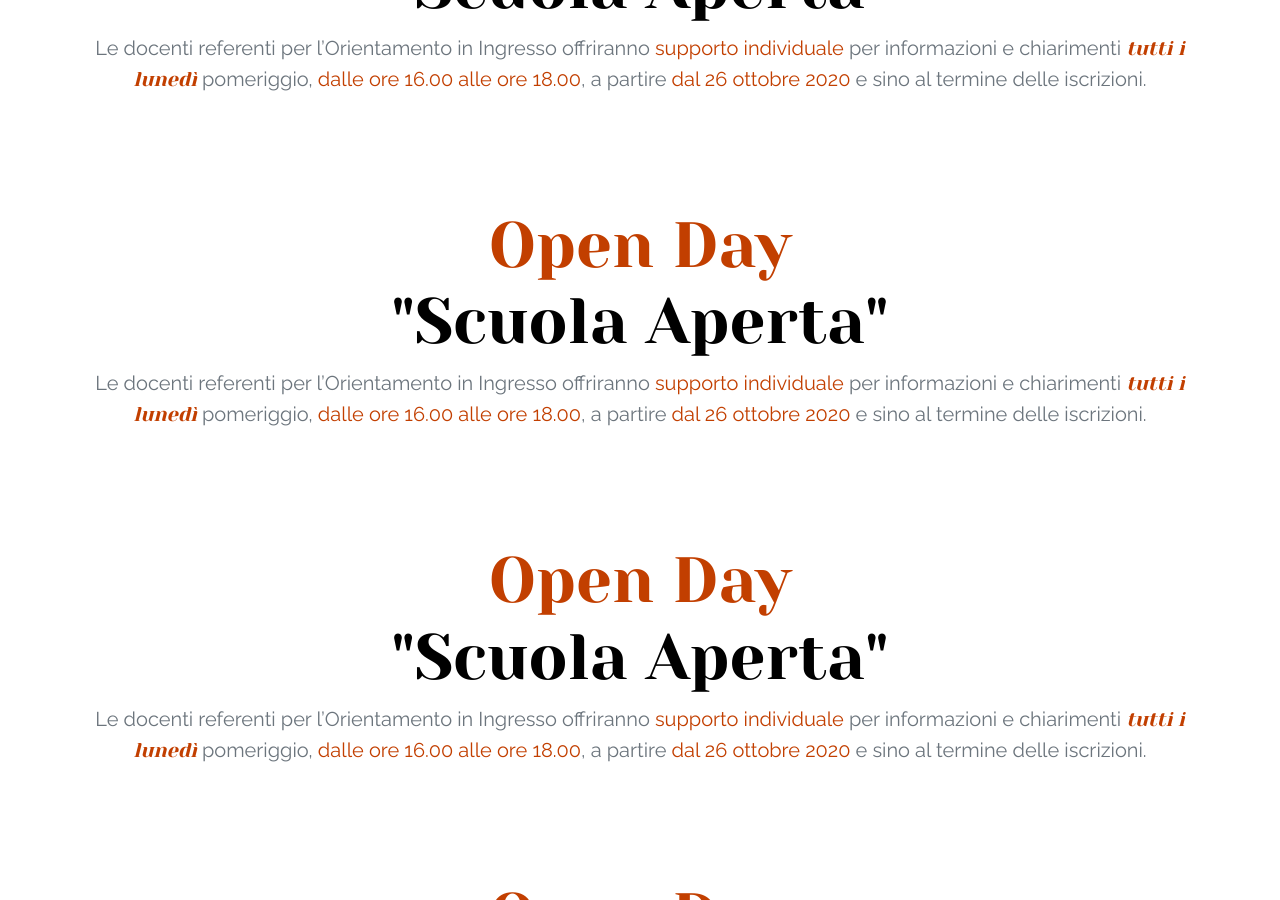
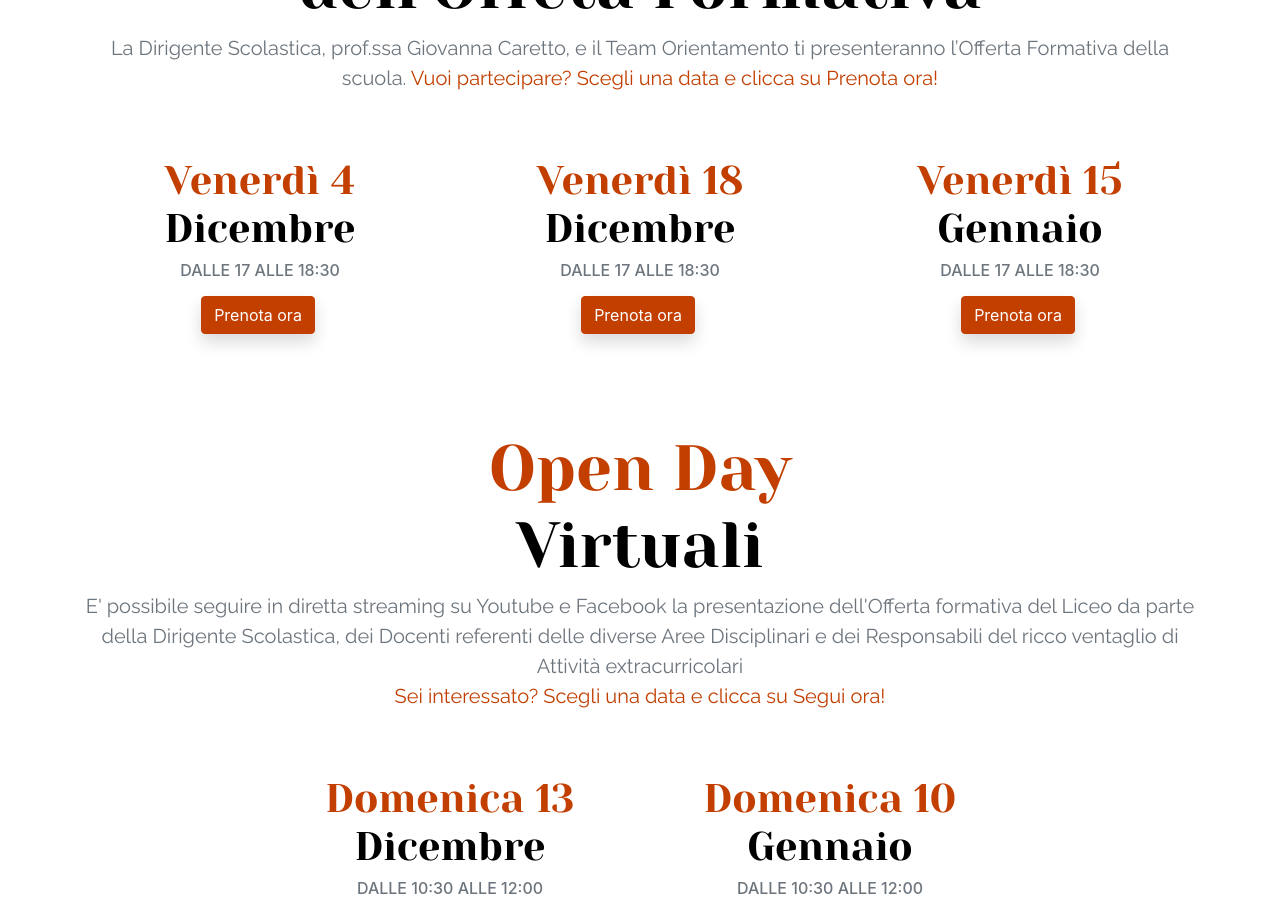
Before and after one commit to PiervitoCreanza/orientamento.liceodegiorgi.edu.it, a Jekyll site: the page built from incontri.html, in a window 1280 px wide and 900 px high, scrolled down 1077 px. Built offline with Jekyll 4.4.1, drawn with Linux system fonts in a browser that asks for light colours; some of the changed text lies outside the part shown.

Commit message:
Revert changes to 413507a792cbf9ab526f89fcccc0686ea8a1892c

```diff
--- a/_data/incontri.json
+++ b/_data/incontri.json
@@ -9,19 +9,19 @@
             "sottotitolo": "La Dirigente Scolastica, prof.ssa Giovanna Caretto, e il Team Orientamento ti presenteranno l’Offerta Formativa della scuola. <span class='text-red'>Vuoi partecipare? Scegli una data e clicca su Prenota ora!</span>",
             "date": [
                 {
-					"giorno": "Venerdì 12",
-					"mese": "Novembre",
+                    "giorno": "Venerdì 4",
+                    "mese": "Dicembre",
                     "orario": "Dalle 17 alle 18:30",
                     "url": "https://docs.google.com/forms/d/1I3vfLLJZ2AlOTJLeYy69x2-BnqnUWXfFhszV86pL2eI/edit?usp=sharing_eip&ts=5f9b3fe3"
                 },
                 {
-					"giorno": "Venerdì 3",
+                    "giorno": "Venerdì 18",
                     "mese": "Dicembre",
                     "orario": "Dalle 17 alle 18:30",
                     "url": "https://docs.google.com/forms/d/1JOjR7y3yfmQQO3MJmCc39f-82b0fgbkVpVkm7jO7Ors/edit?usp=sharing_eip&ts=5f9b4032"
                 },
                 {
-					"giorno": "Venerdì 14",
+                    "giorno": "Venerdì 15",
                     "mese": "Gennaio",
                     "orario": "Dalle 17 alle 18:30",
                     "url": "https://docs.google.com/forms/d/1vyaVCKdhA8iMbunt9c7W3332XXLOoNpsYT9vPl64n1o/edit?usp=sharing_eip&ts=5f9b4024"
@@ -29,7 +29,7 @@
             ]
         },
         {
-			"titolo": "<span class='text-red'>Open Day</span></br>Scuola Aperta",
+            "titolo": "<span class='text-red'>Open Day</span></br>Virtuali",
             "sottotitolo": "E' possibile seguire in diretta streaming su Youtube e Facebook la presentazione dell'Offerta formativa del Liceo da parte della Dirigente Scolastica, dei Docenti referenti delle diverse Aree Disciplinari e dei Responsabili del ricco ventaglio di Attività extracurricolari <br> <span class='text-red'>Sei interessato? Scegli una data e clicca su Segui ora!</span></br>",
             "date": [
                 {
--- a/_includes/date.html
+++ b/_includes/date.html
@@ -1,14 +1,14 @@
 <div class="col-6 col-md-4 mt-5">
     <h1 class="text-center editable">
-      <span class="text-red">Marted&igrave; 19</span><br />Gennaio
+        <span class='text-red'>{{ include.day }}</span></br>{{ include.month }}
     </h1>
     <h6 class="text-center mb-6 mb-lg-6 text-uppercase text-muted editable">
-      Dalle 17 alle 18:00
+        {{ include.time }}
     </h6>
     <!-- Buttons -->
     <div class="text-center mt-3 mb-6">
-    <a href="https://forms.gle/YocYpDSxXRc9sSKk9" target="_blank" class="btn btn-red shadow text-center mr-1 editable">
-        Prenota ora
+    <a href="{{ include.url }}" target="_blank" class="btn btn-red shadow text-center mr-1 editable">
+        {%if include.pulsante %}{{include.pulsante}}{% else %}Prenota ora{% endif %}
     </a>
     </div>
 </div>
--- a/_includes/incontro.html
+++ b/_includes/incontro.html
@@ -4,17 +4,26 @@
         <div class="col-12">
           <!-- Heading -->
           <h1 class="display-3 text-center editable">
-            <span class="text-red">Open Day</span><br />"Scuola Aperta"
-          </h1>
+            {{include.titolo}}
+        </h1>
           <!-- Text -->
           <p class="lead text-center text-muted mb-6 mb-lg-8 editable">
-            Le docenti referenti per l&rsquo;Orientamento in Ingresso offriranno <span class="text-red">supporto individuale</span> per informazioni e chiarimenti <span class="text-red"><b><i>tutti i luned&igrave;</i></b></span> pomeriggio, <span class="text-red">dalle ore 16.00 alle ore 18.00</span>, a partire <span class="text-red">dal 26 ottobre 2020</span> e sino al termine delle iscrizioni.
+              {{include.sottotitolo}}
           </p>
           <div class="row align-items-center align-middle justify-content-center editable">
-
+            {% for item in include.date %}
+              {% include date.html
+                day=item.giorno
+                month= item.mese
+                time=item.orario
+                description=item.descrizione
+                url=item.url
+                pulsante=item.pulsante
+              %}
+            {% endfor %}
           </div>
           </div>
           </div>
         </div>
-
+    </div>
   </section>
--- a/incontri.html
+++ b/incontri.html
@@ -9,28 +9,41 @@ description: Vuoi incontrarci? Abbiamo previsto degli incontri online per ascolt
 <section class="scene">
   <div class="container my-auto">
     <div class="row align-items-center align-middle">
-      <div class="col-12 col-md-6 col-lg-7 order-md-2" data-aos="fade-left" data-aos-delay="100">
+      <div
+        class="col-12 col-md-6 col-lg-7 order-md-2"
+        data-aos="fade-left"
+        data-aos-delay="100"
+      >
         <!-- Image -->
-        <img src="assets/img/illustration/incontri-01b.png" class="
+        <img
+          src="assets/img/illustration/incontri-01b.png"
+          class="
             img-fluid
             mw-md-150 mw-lg-130
             mb-6 mb-md-0
             aos-init aos-animate
-          " alt="..." />
+          "
+          alt="..."
+        />
       </div>
       <div class="col-12 col-md-6 col-lg-5 order-md-1" data-aos="fade-up">
         <!-- Heading -->
         <h1 class="display-3 text-md-left text-center editable">
-          <span class="text-red">Ci vuoi</span> incontrare?
+          {{site.data.incontri.sezione1.titolo}}
         </h1>
 
         <!-- Text -->
-        <p class="lead text-center text-md-left text-muted mb-6 mb-lg-8 editable">
-          Vista l'impossibilit&agrave; di presentare il nostro Liceo con un classico <b>Open Day</b> (<a href="https://youtu.be/01k6tjEpeTk">come abbiamo fatto gli scorsi anni</a>) abbiamo previsto diverse tipologie di incontri informativi.
+        <p
+          class="lead text-center text-md-left text-muted mb-6 mb-lg-8 editable"
+        >
+          {{site.data.incontri.sezione1.sottotitolo}}
         </p>
         <!-- Buttons -->
         <div class="text-center text-md-left">
-          <a href="#date-1" class="btn btn-red shadow text-center mr-1 editable">
+          <a
+            href="#date-1"
+            class="btn btn-red shadow text-center mr-1 editable"
+          >
             Prenotati ora
           </a>
           <a href="contatti.html" class="btn btn-primary-soft lift editable">
```
Lines whose indentation alone changed are shown as unchanged.
